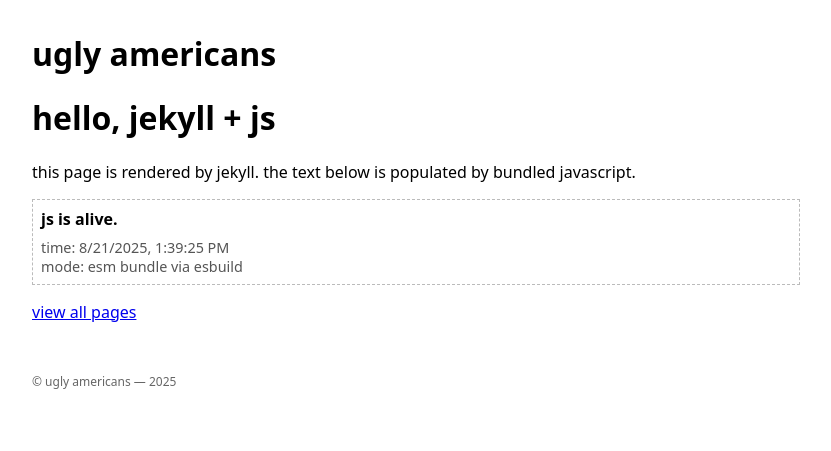
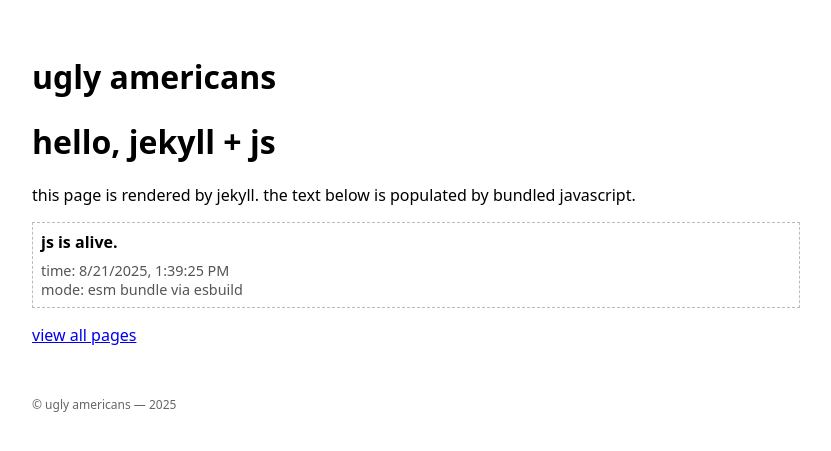
Before and after one commit to helle253/ugly_americans, a Jekyll site: the page built from index.md, in a window 1280 px wide. Shown: the top 451 px of the page, without its empty margins (224-1055 px from the left). Built offline with Jekyll 4.4.1, drawn with Linux system fonts in a browser that asks for light colours.

Commit message:
pad body

```diff
--- a/_layouts/default.html
+++ b/_layouts/default.html
@@ -6,7 +6,7 @@
     <title>{{ page.title }} | {{ site.title }}</title>
     <link rel="stylesheet" href="{{ '/assets/main.css' | relative_url }}">
   </head>
-  <body>
+  <body style='padding: 2px;'>
     <header>
       <h1><a href="{{ '/' | relative_url }}">{{ site.title }}</a></h1>
     </header>
```
